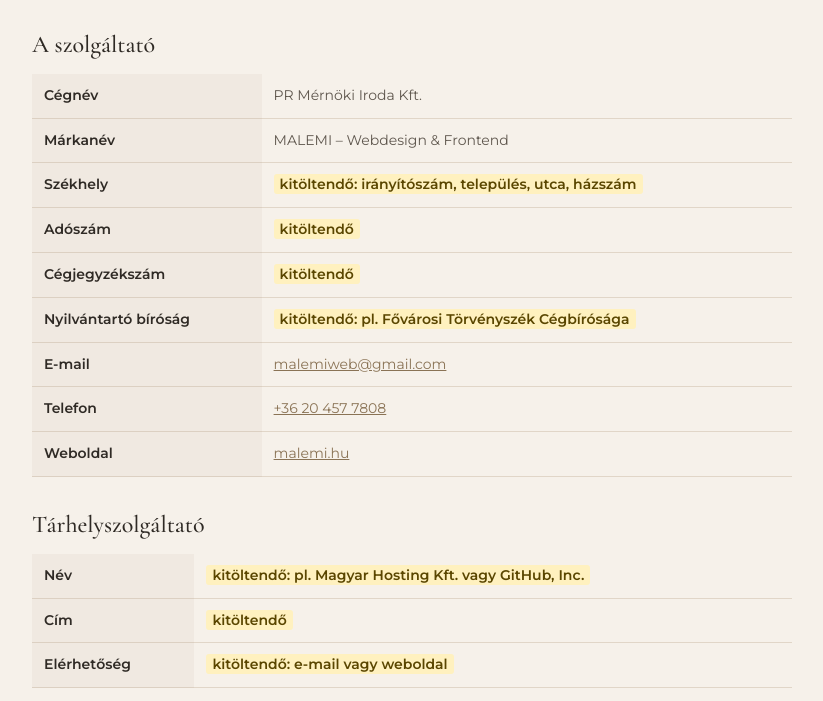
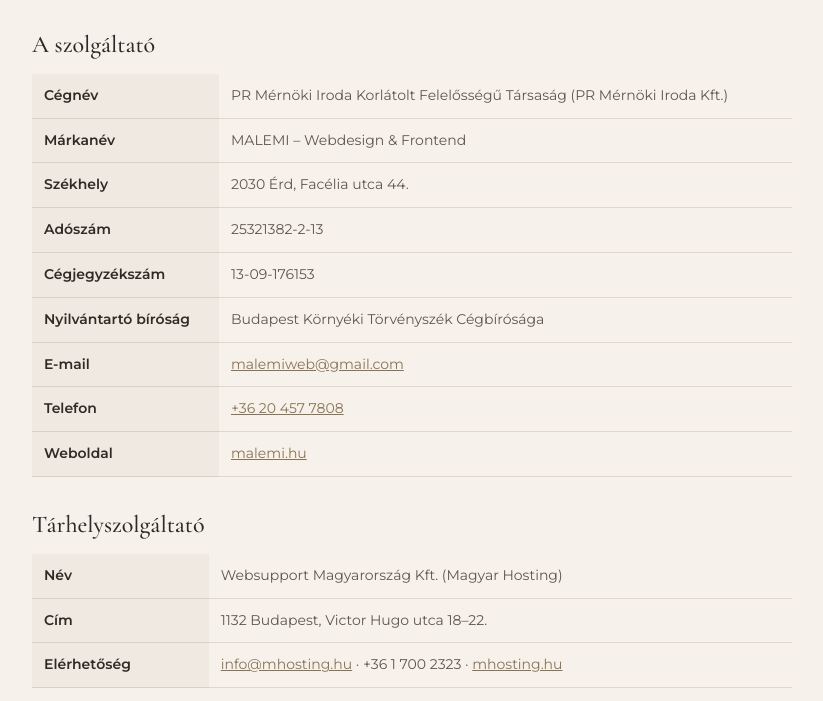
Before and after one commit to Lexa-ui/malemi, a plain HTML site: page impresszum.html in a window 1280 px wide. Shown: the part 251-952 px from the top of the page, without its empty margins (228-1051 px from the left). Drawn offline with nearby package versions, Linux system fonts and the light colour scheme.

Commit message:
Add files via upload

```diff
--- a/impresszum.html
+++ b/impresszum.html
@@ -38,12 +38,12 @@ th{font-weight:600;color:var(--ink);background:rgba(168,144,111,.08)}
 
 <h2>A szolgáltató</h2>
 <table>
-<tr><th>Cégnév</th><td>PR Mérnöki Iroda Kft.</td></tr>
+<tr><th>Cégnév</th><td>PR Mérnöki Iroda Korlátolt Felelősségű Társaság (PR Mérnöki Iroda Kft.)</td></tr>
 <tr><th>Márkanév</th><td>MALEMI – Webdesign &amp; Frontend</td></tr>
-<tr><th>Székhely</th><td><span class="todo">kitöltendő: irányítószám, település, utca, házszám</span></td></tr>
-<tr><th>Adószám</th><td><span class="todo">kitöltendő</span></td></tr>
-<tr><th>Cégjegyzékszám</th><td><span class="todo">kitöltendő</span></td></tr>
-<tr><th>Nyilvántartó bíróság</th><td><span class="todo">kitöltendő: pl. Fővárosi Törvényszék Cégbírósága</span></td></tr>
+<tr><th>Székhely</th><td>2030 Érd, Facélia utca 44.</td></tr>
+<tr><th>Adószám</th><td>25321382-2-13</td></tr>
+<tr><th>Cégjegyzékszám</th><td>13-09-176153</td></tr>
+<tr><th>Nyilvántartó bíróság</th><td>Budapest Környéki Törvényszék Cégbírósága</td></tr>
 <tr><th>E-mail</th><td><a href="mailto:malemiweb@gmail.com">malemiweb@gmail.com</a></td></tr>
 <tr><th>Telefon</th><td><a href="tel:+36204577808">+36 20 457 7808</a></td></tr>
 <tr><th>Weboldal</th><td><a href="https://malemi.hu/">malemi.hu</a></td></tr>
@@ -51,9 +51,9 @@ th{font-weight:600;color:var(--ink);background:rgba(168,144,111,.08)}
 
 <h2>Tárhelyszolgáltató</h2>
 <table>
-<tr><th>Név</th><td><span class="todo">kitöltendő: pl. Magyar Hosting Kft. vagy GitHub, Inc.</span></td></tr>
-<tr><th>Cím</th><td><span class="todo">kitöltendő</span></td></tr>
-<tr><th>Elérhetőség</th><td><span class="todo">kitöltendő: e-mail vagy weboldal</span></td></tr>
+<tr><th>Név</th><td>Websupport Magyarország Kft. (Magyar Hosting)</td></tr>
+<tr><th>Cím</th><td>1132 Budapest, Victor Hugo utca 18–22.</td></tr>
+<tr><th>Elérhetőség</th><td><a href="mailto:info@mhosting.hu">info@mhosting.hu</a> · +36 1 700 2323 · <a href="https://www.mhosting.hu" target="_blank" rel="noopener">mhosting.hu</a></td></tr>
 </table>
 
 <h2>Szerzői jog</h2>
```
Also changed, not shown: adatvedelem.html (+4 -3 lines), index.html (+1 -1 lines).
